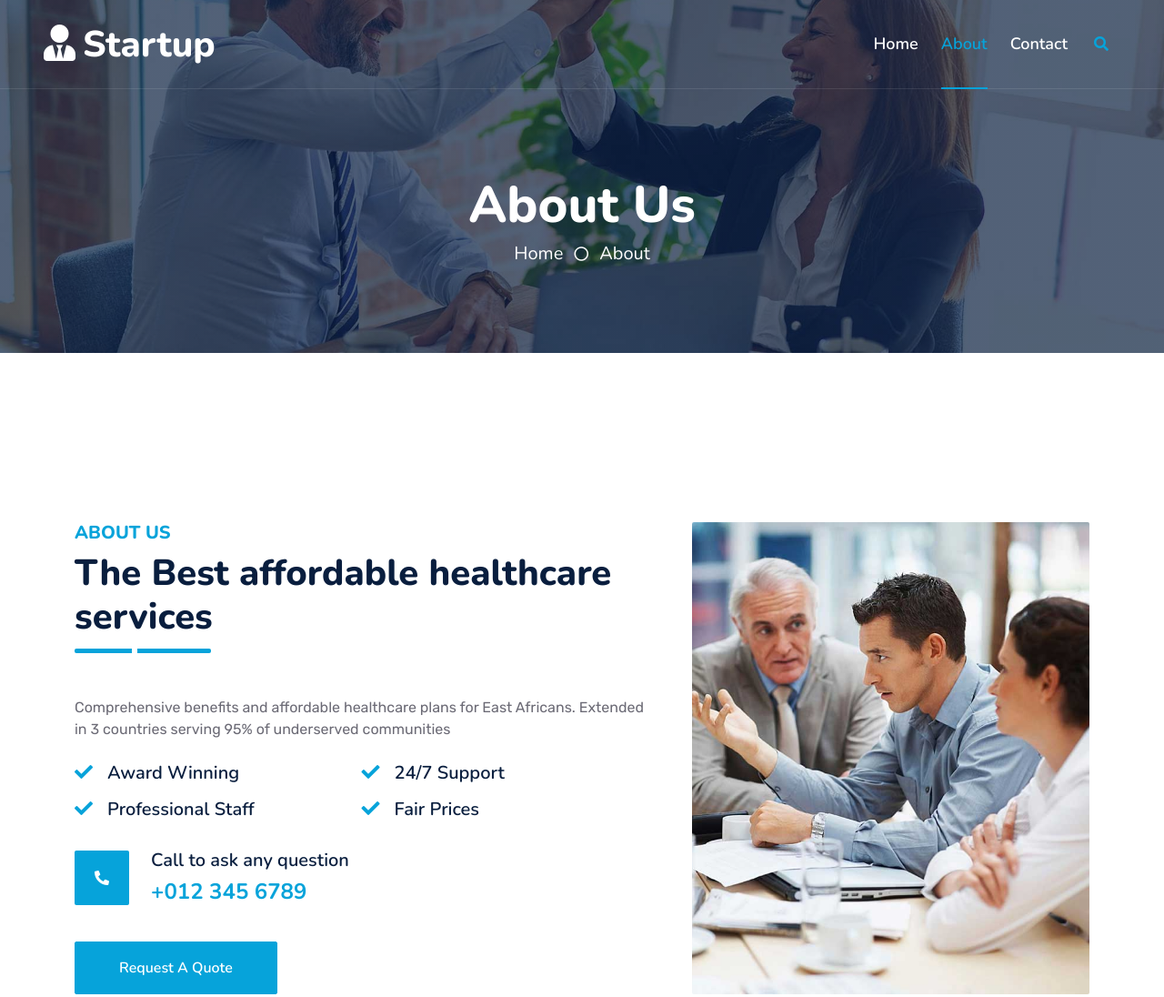
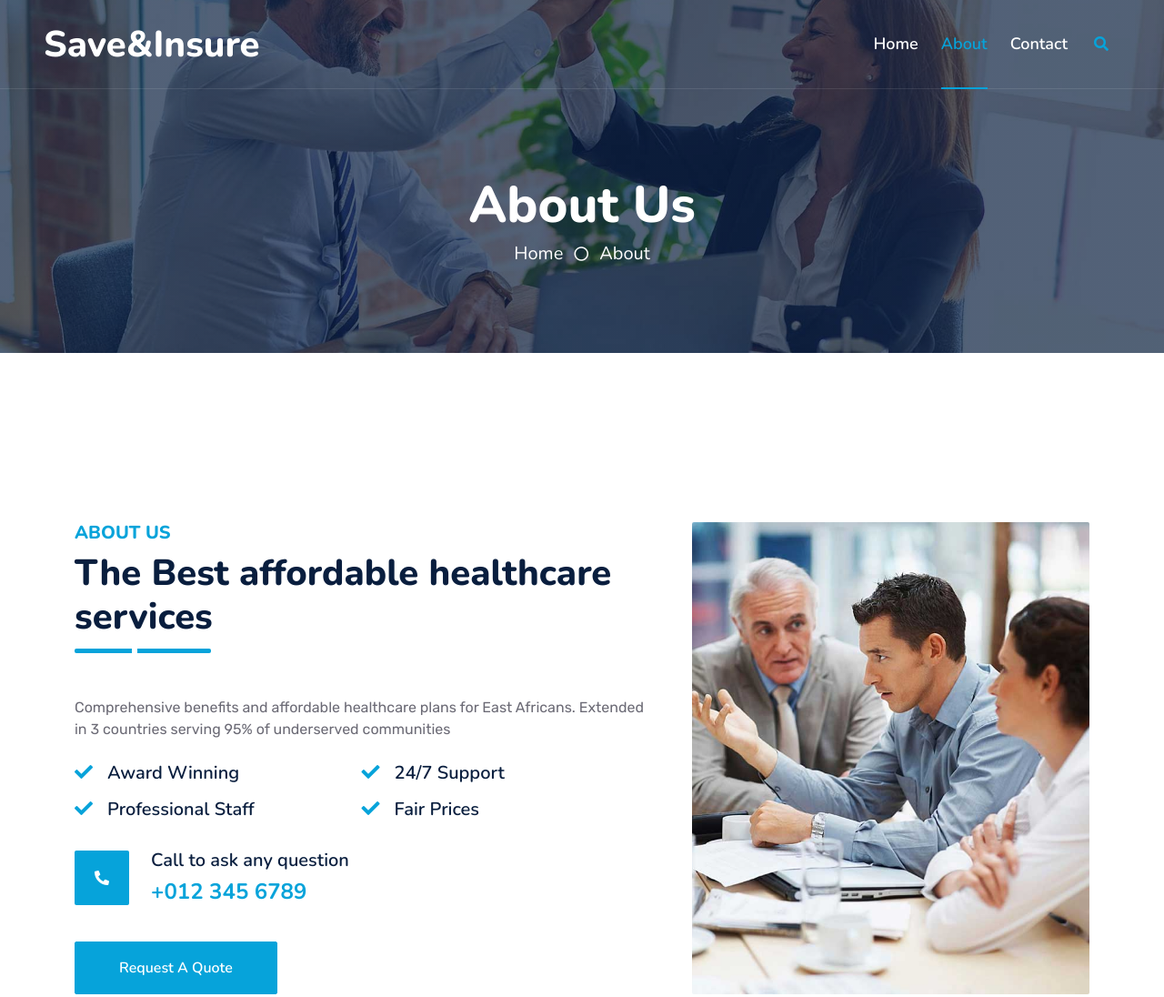
Before and after one commit to VKwamboka/startup, a plain HTML site: page about.html in a window 1280 px wide. Shown: the top 1096 px of the page at 91% size. Drawn offline with nearby package versions, Linux system fonts and the light colour scheme.

Commit message:
updated homepage

```diff
--- a/about.html
+++ b/about.html
@@ -43,7 +43,7 @@
     <div class="container-fluid position-relative p-0">
         <nav class="navbar navbar-expand-lg navbar-dark px-5 py-3 py-lg-0">
             <a href="index.html" class="navbar-brand p-0">
-                <h1 class="m-0"><i class="fa fa-user-tie me-2"></i>Startup</h1>
+                <h1 class="m-0">Save&Insure</h1>
             </a>
             <button class="navbar-toggler" type="button" data-bs-toggle="collapse" data-bs-target="#navbarCollapse">
                 <span class="fa fa-bars"></span>
```
Also changed, not shown: contact.html (+1 -1 lines).
